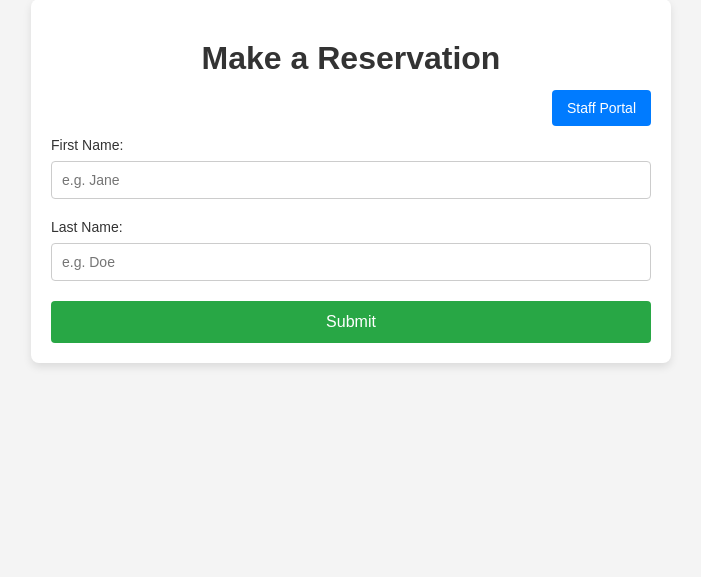
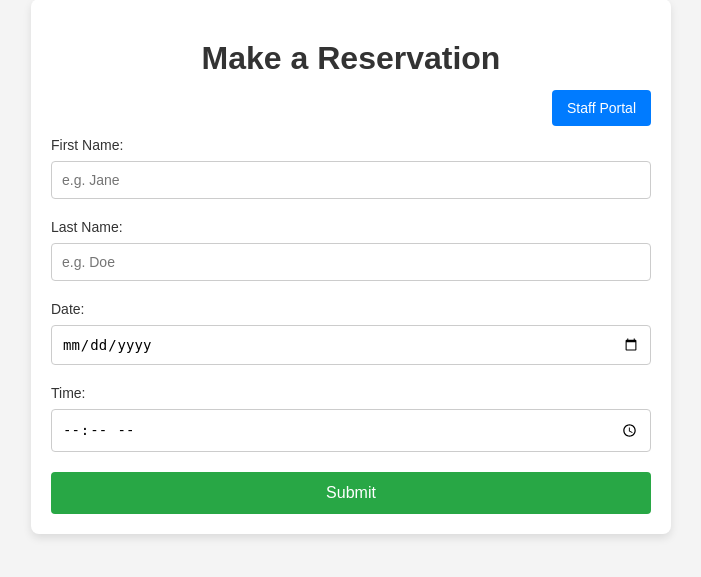
Before and after one commit to kodacods/CloudA1, a PHP site: page / in a window 1280 px wide. Shown: the part 51-628 px from the top of the page, without its empty margins (289-990 px from the left). Run offline with PHP 8.4, Linux system fonts and the light colour scheme.

Commit message:
feat: added more reservation fields

```diff
--- a/public/index.php
+++ b/public/index.php
@@ -57,7 +57,9 @@
             color: #333;
         }
 
-        input[type="text"] {
+        input[type="text"],
+        input[type="date"],
+        input[type="time"] {
             padding: 10px;
             margin-bottom: 20px;
             border: 1px solid #ccc;
@@ -88,15 +90,61 @@
             <a href="http://192.168.2.12/login.php" class="staff-portal-btn">Staff Portal</a>
         </div>
 
-        <form method="post" action="insert.php" class="inputForm">
+        <form method="post" action="insert.php" class="inputForm" onsubmit="return validateForm()">
             <label for="first_name">First Name:</label>
             <input class="submitBooking" type="text" id="first_name" name="first_name" placeholder="e.g. Jane" required>
 
             <label for="last_name">Last Name:</label>
             <input class="submitBooking" type="text" id="last_name" name="last_name" placeholder="e.g. Doe" required>
 
+            <label for="date">Date:</label>
+            <input class="submitBooking" type="date" id="date" name="date" required>
+
+            <label for="time">Time:</label>
+            <input class="submitBooking" type="time" id="time" name="time" required>
+
             <input class="bookingSubmit" type="submit" value="Submit">
         </form>
     </div>
+
+    <script>
+        // Set minimum date to today
+        const today = new Date().toISOString().split('T')[0];
+        document.getElementById('date').setAttribute('min', today);
+
+        function validateForm() {
+            const dateInput = document.getElementById('date');
+            const timeInput = document.getElementById('time');
+
+            // Validate date
+            const selectedDate = new Date(dateInput.value);
+            const currentDate = new Date();
+            currentDate.setHours(0, 0, 0, 0);
+
+            if (selectedDate < currentDate) {
+                alert("Please select a date from today onwards.");
+                return false;
+            }
+
+            // Validate time
+            const selectedTime = timeInput.value;
+            const [hours, minutes] = selectedTime.split(':');
+            const selectedDateTime = new Date(selectedDate);
+            selectedDateTime.setHours(hours, minutes);
+
+            const openingTime = new Date(selectedDate);
+            openingTime.setHours(9, 0);
+
+            const closingTime = new Date(selectedDate);
+            closingTime.setHours(22, 0);
+
+            if (selectedDateTime < openingTime || selectedDateTime > closingTime) {
+                alert("Please select a time between 9:00 AM and 10:00 PM.");
+                return false;
+            }
+
+            return true;
+        }
+    </script>
 </body>
 </html>
```
Also changed, not shown: public/insert.php (+19 -2 lines), setup-database.sql (+8 -5 lines), www/index.php (+6 -4 lines).
